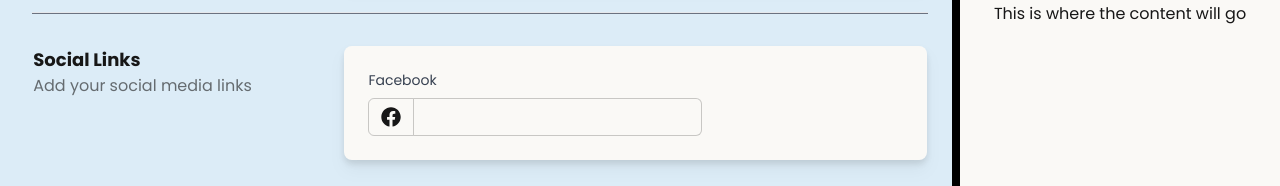
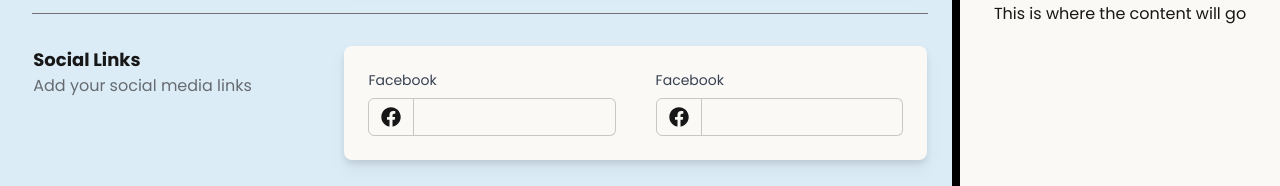
Before and after one commit to muhkyle17/creator-social-profile, a Next.js app: page / in a window 1280 px wide. Shown: the part 386-572 px from the top of the page. Built offline with nearby package versions, Linux system fonts and the light colour scheme.

Commit message:
Add second link

```diff
--- a/src/app/components/SocialLinks.jsx
+++ b/src/app/components/SocialLinks.jsx
@@ -8,12 +8,12 @@ const SocialLinks = () => {
         <h2 className='opacity-60'>Add your social media links</h2>
       </div>
       <div className='w-[65%] h-fit bg-white p-6 rounded-lg drop-shadow-lg'>
-        <div className='flex flex-row gap-5'>
-          <div className='flex flex-col gap-2'>
+        <div className='flex flex-row gap-10 justify-between'>
+          <div className='flex flex-col gap-2 w-1/2'>
             <label htmlFor='facebook' className='text-sm text-gray-700'>
               Facebook
             </label>
-            <div className='flex flex-row items-center'>
+            <div className='flex flex-row items-center w-full'>
               <span className='py-2 px-3 rounded-md rounded-r-none border border-opacity-20 border-black'>
                 <FaFacebook className='text-xl' />
               </span>
@@ -21,11 +21,26 @@ const SocialLinks = () => {
                 aria-label='Facebook'
                 type='text'
                 name='facebook'
-                className='bg-white p-2 text-sm rounded-md rounded-l-none border-l-0 border border-opacity-20 border-black'
+                className='bg-white p-2 text-sm rounded-md rounded-l-none border-l-0 border border-opacity-20 border-black w-full'
               />
             </div>
           </div>
-          <div></div>
+          <div className='flex flex-col gap-2 w-1/2'>
+            <label htmlFor='facebook' className='text-sm text-gray-700'>
+              Facebook
+            </label>
+            <div className='flex flex-row items-center w-full'>
+              <span className='py-2 px-3 rounded-md rounded-r-none border border-opacity-20 border-black'>
+                <FaFacebook className='text-xl' />
+              </span>
+              <input
+                aria-label='Facebook'
+                type='text'
+                name='facebook'
+                className='bg-white p-2 text-sm rounded-md rounded-l-none border-l-0 border border-opacity-20 border-black w-full'
+              />
+            </div>
+          </div>
         </div>
         <div></div>
         <div></div>
```
